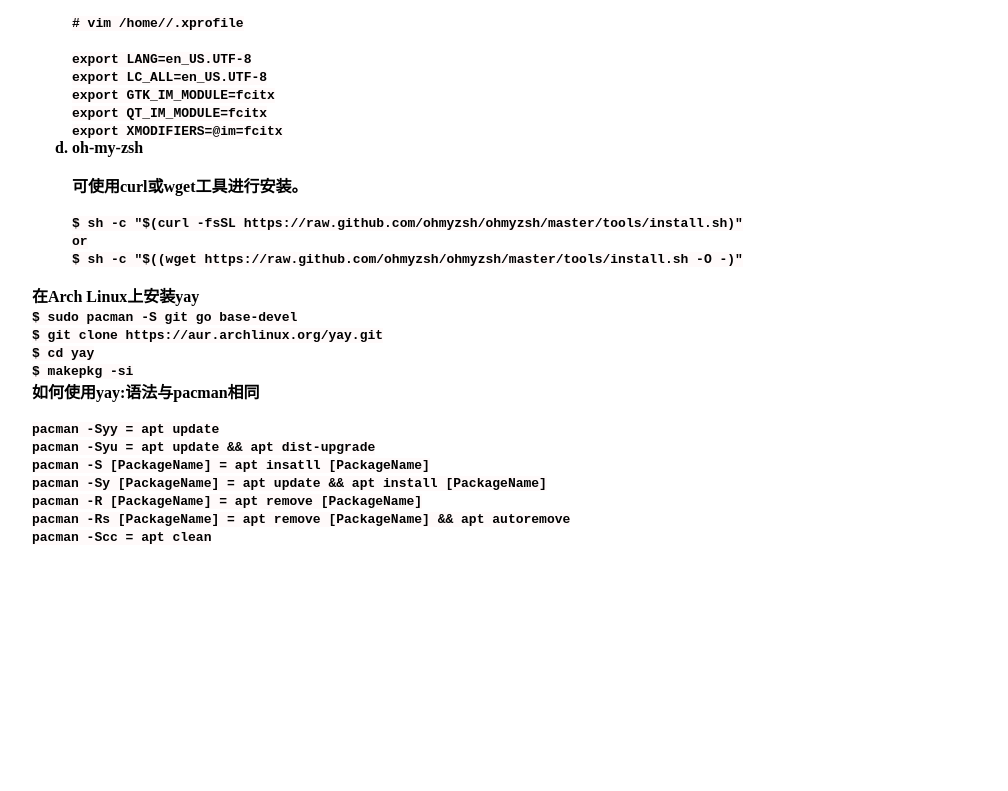
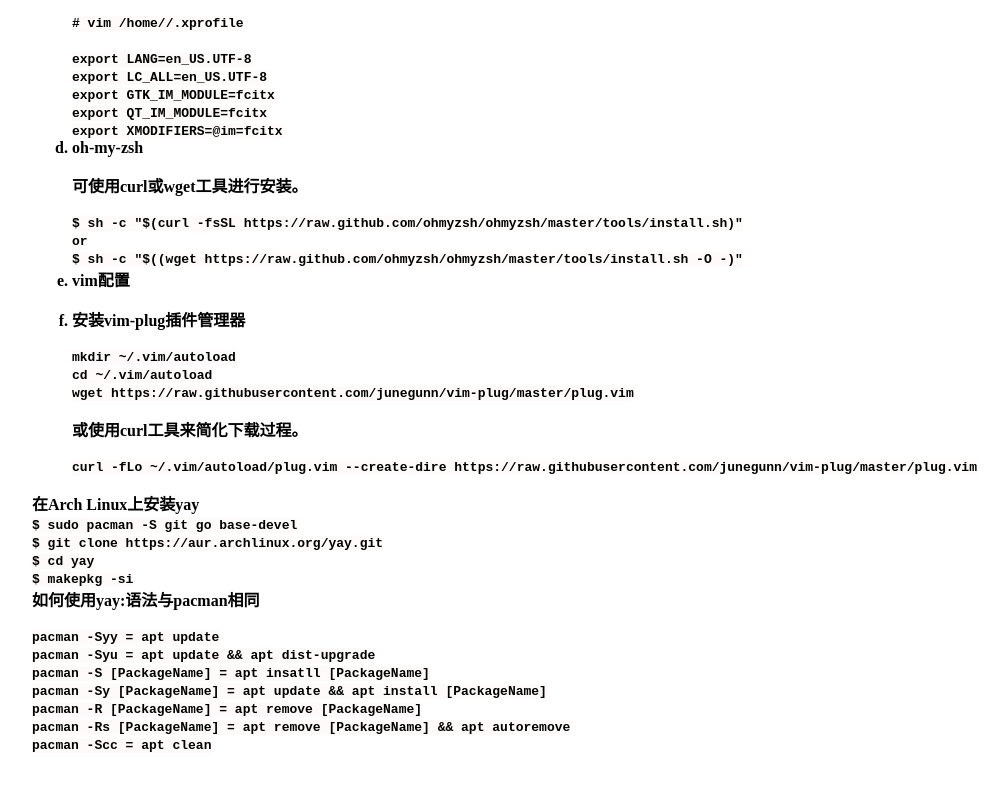
Before and after one commit to PANTSUIT/Note, a plain HTML site: page archlinux_install.html in a window 1280 px wide. Shown: the part 4828-5619 px from the top of the page, without its empty margins (32-1040 px from the left). Before the commit the page ends 5437 px from the top, so only its background shows below. Drawn offline with Linux system fonts and the light colour scheme.

Commit message:
Update the note of Arch linux installation

```diff
--- a/archlinux_install.html
+++ b/archlinux_install.html
@@ -433,6 +433,22 @@
                 or <br />
                 $ sh -c "$((wget https://raw.github.com/ohmyzsh/ohmyzsh/master/tools/install.sh -O -)"
             </code>
+
+            <li>vim配置<li>
+            <p>
+            安装vim-plug插件管理器
+            </p>
+            <code>
+                mkdir ~/.vim/autoload <br />
+                cd ~/.vim/autoload <br />
+                wget https://raw.githubusercontent.com/junegunn/vim-plug/master/plug.vim
+            </code>
+            <p>
+            或使用curl工具来简化下载过程。
+            </p>
+            <code>
+                curl -fLo ~/.vim/autoload/plug.vim --create-dire https://raw.githubusercontent.com/junegunn/vim-plug/master/plug.vim
+            </code>
         </ol>
 
 
```
